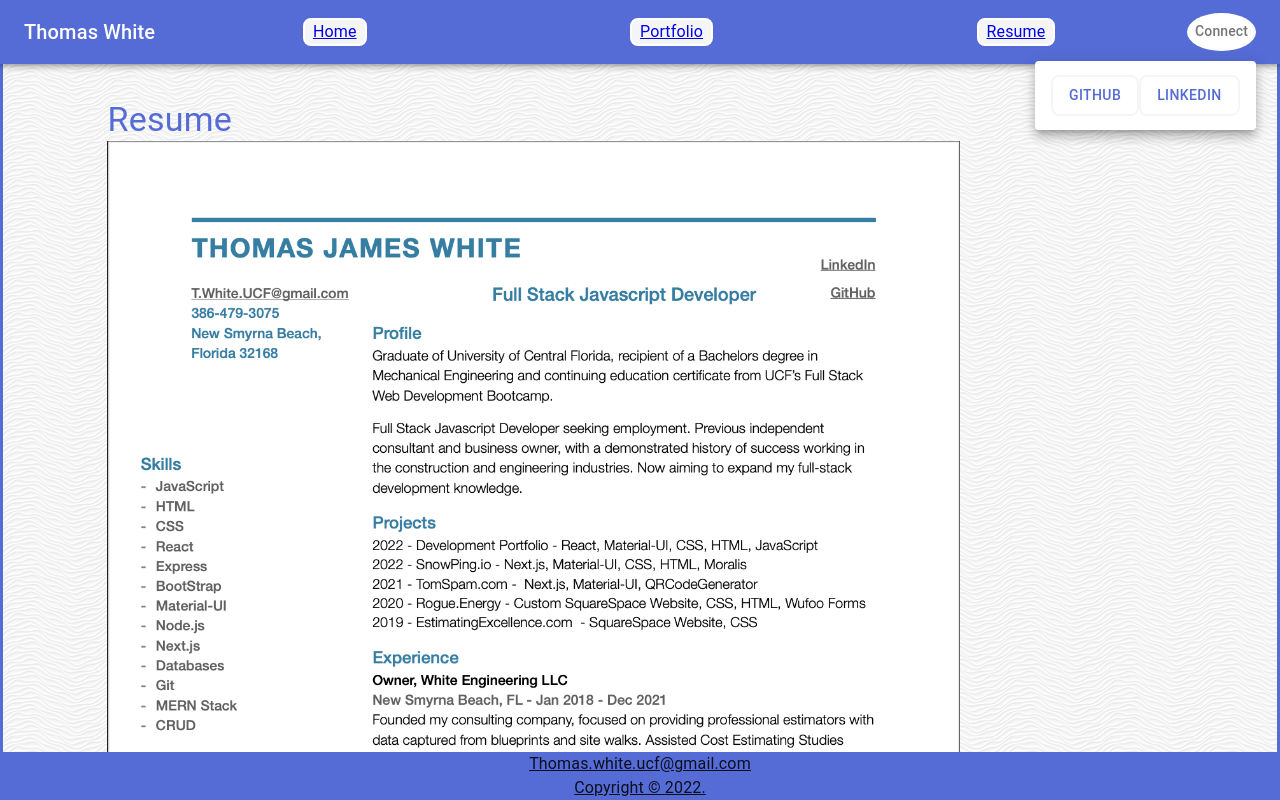
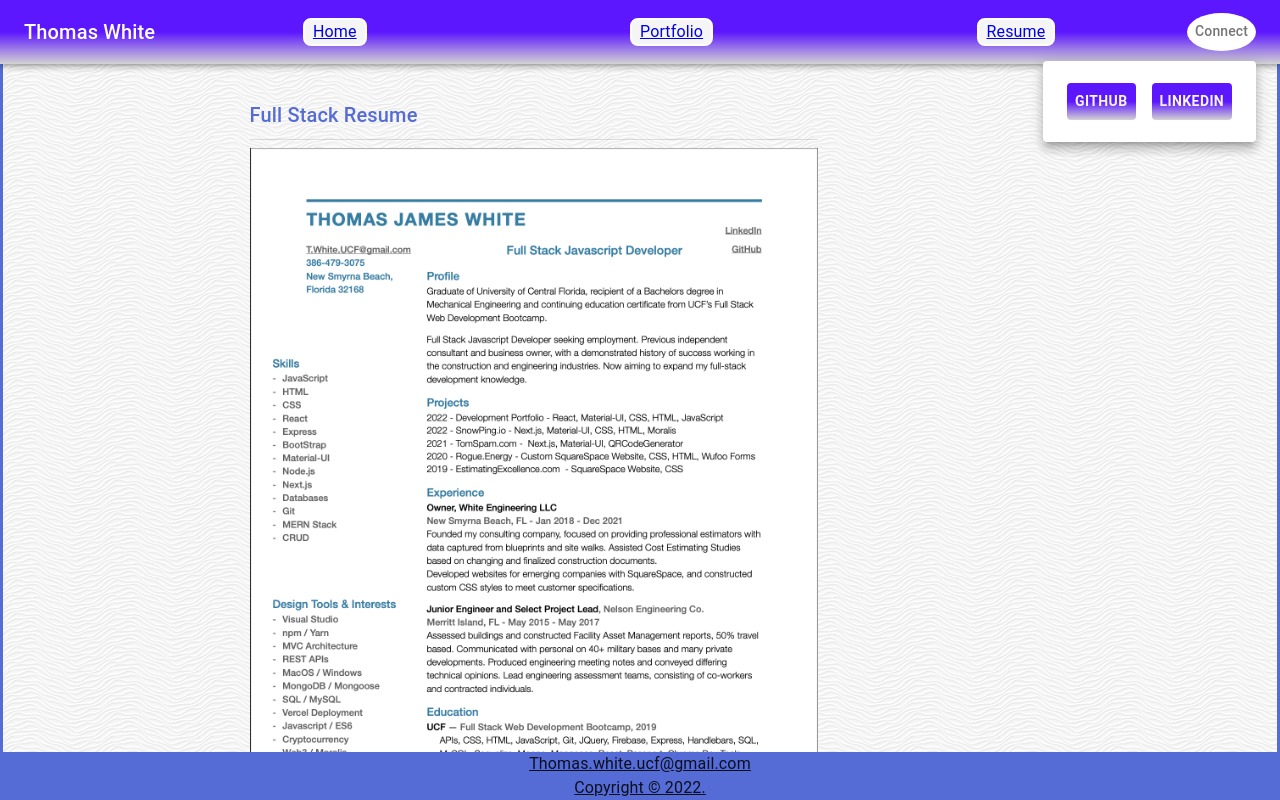
Before and after one commit to thomas-white-ucf/thomas-white-ucf.github.io, a React (Create React App) app: page /resume in a window 1280 px wide. Both pictures are taken after a click on the button "Connect". Shown: the top 800 px of the page. Built offline with nearby package versions, Linux system fonts and the light colour scheme.

Commit message:
override button styles, update styles

```diff
--- a/src/LandingPage.jsx
+++ b/src/LandingPage.jsx
@@ -12,7 +12,6 @@ const LandingPage = () => {
     <Layout>
       <Routes>
         <Route path="/" element={<HomePage />} />
-        <Route path="/portfolio2022" element={<HomePage />} />
         <Route path="portfolio" element={<PortfolioPage />} />
         <Route path="resume" element={<ResumePage />} />
       </Routes>
--- a/src/components/layout/Cards/ProjectCard.jsx
+++ b/src/components/layout/Cards/ProjectCard.jsx
@@ -65,7 +65,9 @@ const ProjectCard = () => {
             </CardContent>
             <CardActions>
               <Button size="medium" href={href}>
-                <Box sx={{ backgroundColor: "whitesmoke" }}>{id}</Box>
+                {/* <Box sx={{ backgroundColor: "whitesmoke" }}> */}
+                {id}
+                {/* </Box> */}
               </Button>
             </CardActions>
           </Card>
--- a/src/components/layout/Header.jsx
+++ b/src/components/layout/Header.jsx
@@ -51,25 +51,10 @@ const Header = () => {
           // pb:0,
           position: "fixed",
           // zIndex: (theme) => theme.zIndex.drawer + 1,
-          // background: "linear-gradient(#d3d3d3, #5D17FE, #5D17FE, #5D17FE)",
+          background: "linear-gradient( #5D17FE, #5D17FE, #d3d3d3)",
         }}
       >
         <Toolbar>
-          {/* <Grid
-            item
-            xs={12}
-            md={8}
-            lg={6}
-            sx={{
-              flexGrow: 1,
-              flexWrap: "wrap",
-              display: "flex",
-              mx: "auto",
-            }}
-          >
-            <Links />
-          </Grid> */}
-
           <Typography
             variant="h6"
             noWrap
@@ -115,13 +100,6 @@ const Header = () => {
               ))} */}
 
               <MenuItem onClick={handleCloseNavMenu}>
-                {/* <Link
-                  component="button"
-                  variant="body2"
-
-                >
-                  Button Link
-                </Link> */}
                 <Links />
               </MenuItem>
             </Menu>
@@ -149,7 +127,7 @@ const Header = () => {
           </Box>
 
           <Box sx={{ flexGrow: 0 }}>
-            <Tooltip title="Open settings">
+            <Tooltip title="contact links">
               <IconButton
                 onClick={handleOpenUserMenu}
                 sx={{ p: 1, backgroundColor: "white" }}
@@ -194,7 +172,3 @@ export default Header;
 
 // target = "_blank";
 // rel = "noopener noreferrer";
-// target = "_blank";
-// rel = "noopener noreferrer";
-// target = "_blank";
-// rel = "noopener noreferrer";
--- a/src/components/layout/Links/ConnectLinks.jsx
+++ b/src/components/layout/Links/ConnectLinks.jsx
@@ -4,21 +4,7 @@ import { Box, Button } from "@mui/material";
 const ConnectLinks = () => {
   return (
     <>
-      <Box
-        sx={{
-          mr: 0,
-          ml: "auto",
-          px: 1,
-          border: 2,
-          borderRadius: 2,
-          borderColor: "whitesmoke",
-        }}
-      >
-        {/* <Link href="/contact" passHref>
-          <Typography variant="subtitle2" color="whitesmoke">
-            Contact
-          </Typography>
-        </Link> */}
+      <Box sx={{ p: 1 }}>
         <Button
           href="https://github.com/thomas-white-ucf"
           target="_blank"
@@ -27,16 +13,7 @@ const ConnectLinks = () => {
           GitHub
         </Button>
       </Box>
-      <Box
-        sx={{
-          mr: 0,
-          ml: "auto",
-          px: 1,
-          border: 2,
-          borderRadius: 2,
-          borderColor: "whitesmoke",
-        }}
-      >
+      <Box sx={{ p: 1 }}>
         <Button
           href="https://www.linkedin.com/in/thomas-white-engineering/"
           target="_blank"
--- a/src/components/layout/Links/Links.jsx
+++ b/src/components/layout/Links/Links.jsx
@@ -41,6 +41,7 @@ const Links = () => {
           backgroundColor: "whitesmoke",
         }}
       >
+
         <Link to={"/portfolio"}>Portfolio</Link>
 
         {/* <Link href="/wallet" passHref>
--- a/src/components/pages/HomePage.jsx
+++ b/src/components/pages/HomePage.jsx
@@ -1,4 +1,4 @@
-import { Grid, Typography, Box } from "@mui/material";
+import { Grid, Typography, Box, Paper } from "@mui/material";
 import thomasLogo from "../../assets/images/thomasLogo.jpeg";
 
 const HomePage = () => {
@@ -6,25 +6,22 @@ const HomePage = () => {
     <Grid item xs={12}>
       <Box
         sx={{
-          // display: "flex",
-          // flexWrap: "wrap",
           overFlow: "auto",
           flexDirection: "column",
         }}
       >
-        <Box
+        <Paper
           sx={{
             p: 1,
             m: 1,
+            mx: "auto",
             borderRadius: 2,
-            border: 2,
+            outline: 2,
             backgroundColor: "#556cd6",
-            // maxWidth: "50%",
-            // minWidth: "220px",
-            // display: "flex",
-            display: "inline-flex",
-            // flexWrap: "wrap",
-            // display: "block"
+            justifyContent: "center",
+            display: "flex",
+            flexWrap: "wrap",
+            width: "225px",
           }}
         >
           <img
@@ -33,17 +30,13 @@ const HomePage = () => {
             height="200px"
             width="200px"
           />
-        </Box>
+        </Paper>
         <Box
           sx={{
-            // display: "inline-flex",
             alignContent: "center",
-            // ml: "auto",
-            // border: 1,
             borderRadius: 1,
             background: "whitesmoke",
-            // p: 1,
-            // m: 1,
+            mt: 2,
           }}
         >
           <Box
--- a/src/components/pages/ResumePage.jsx
+++ b/src/components/pages/ResumePage.jsx
@@ -1,4 +1,4 @@
-import { Grid, Typography, Box } from "@mui/material";
+import { Grid, Typography, Box, Divider } from "@mui/material";
 import React from "react";
 
 import newResume from "../../assets/images/resume-3-28-22.png";
@@ -6,35 +6,29 @@ import oldResume from "../../assets/images/resume.png";
 
 const ResumePage = () => {
   return (
-    <Grid item xs={12}>
-      <Typography variant="h4">Resume</Typography>
+    <Grid item xs={12} sm={10} md={8} sx={{ mx: "auto" }}>
+      <Typography variant="h6">Full Stack Resume</Typography>
+      <Box my={1}>
+        <Divider />
+      </Box>
+
       <Box
+
         sx={{
           alignContent: "center",
-          // ml: "auto",
-          // border: 1,
-          // borderRadius: 1,
-          // background: "black",
-          // mx: "auto",
         }}
       >
-        <img
-          src={newResume}
-          alt="newResume-Thomas"
-          height="100%"
-          width="100%"
-        />
+        <img src={newResume} alt="newResume-Thomas" width="100%" />
 
         <Typography variant="h6" mt={4}>
-          Previous -Engineering Resume
+          Engineering Resume (2019)
         </Typography>
 
-        <img
-          src={oldResume}
-          alt="oldResume-Thomas"
-          height="100%"
-          width="100%"
-        />
+        <Box my={1}>
+          <Divider />
+        </Box>
+
+        <img src={oldResume} alt="oldResume-Thomas" width="100%" />
       </Box>
     </Grid>
   );
--- a/src/theme.js
+++ b/src/theme.js
@@ -14,6 +14,23 @@ const theme = createTheme({
       main: red.A400,
     },
   },
+  components: {
+    // Name of the component
+    MuiButton: {
+      styleOverrides: {
+        // Name of the slot
+        root: {
+          // Some CSS
+          // fontSize: "1rem",
+          background: "linear-gradient( #5D17FE, #5D17FE, #d3d3d3)",
+          color: "whitesmoke",
+          p: 1,
+          m: 1,
+          fontWeight: 650,
+        },
+      },
+    },
+  },
 });
 
 export default theme;
```
Also changed, not shown: src/components/pages/PortfolioPage.jsx (+0 -100 lines).
